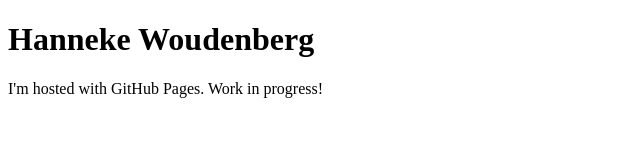
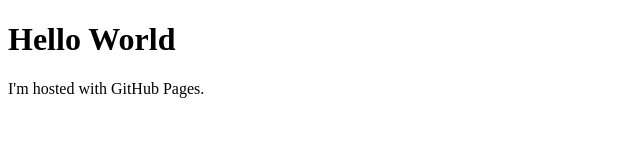
Before and after one commit to HannekeWoudenberg/HannekeWoudenberg, a plain HTML site: page index.html in a window 1280 px wide. Shown: the whole page, without its empty margins (0-640 px from the left). Drawn offline with Linux system fonts and the light colour scheme.

Commit message:
Update index.html

```diff
--- a/index.html
+++ b/index.html
@@ -1,7 +1,7 @@
 <!DOCTYPE html>
 <html>
 <body>
-<h1>Hanneke Woudenberg</h1>
-<p>I'm hosted with GitHub Pages. Work in progress!</p>
+<h1>Hello World</h1>
+<p>I'm hosted with GitHub Pages.</p>
 </body>
 </html>
```
